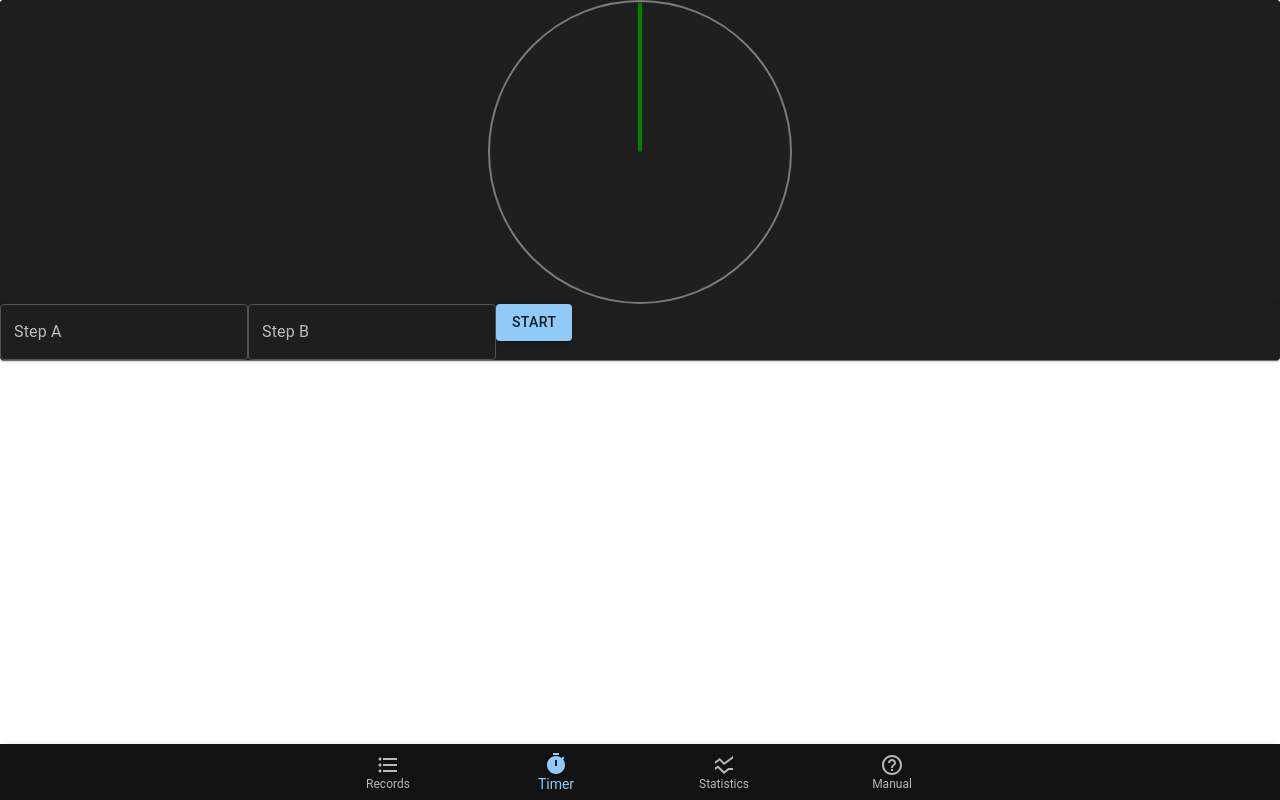
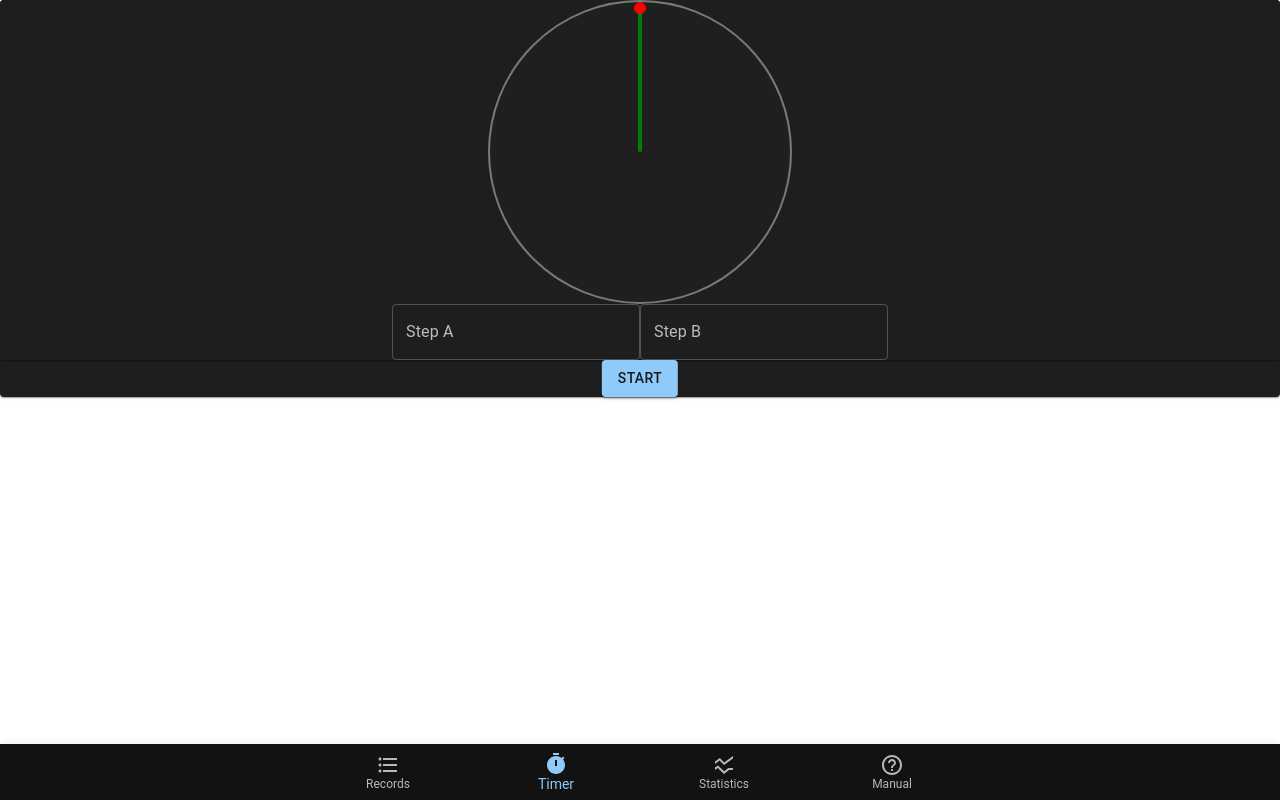
Before and after one commit to yanshudan/training-record-visualiser, a React (Create React App) app: page / in a window 1280 px wide. Built offline with nearby package versions, Linux system fonts and the light colour scheme.

Commit message:
add marker

```diff
--- a/src/App.css
+++ b/src/App.css
@@ -59,3 +59,17 @@
   /* z-index: 10; */
   transform: translateX(-50%) rotate(calc(var(--rotation) * 1deg));
 }
+.clock .marker {
+  --rotation:0;
+  background-color: red;
+
+  position: relative;
+  top:  -50%;
+  left: 50%;
+  width: 12px;
+  height: 12px;
+  transform-origin: 10px 150px;
+  border-radius: 6px;
+  /* z-index: 10; */
+  transform: translateX(-50%) rotate(calc(var(--rotation) * 1deg));
+}
--- a/src/pages/Timer.tsx
+++ b/src/pages/Timer.tsx
@@ -15,15 +15,15 @@ export function TimerPage(props: { rows: Record[] }) {
     <Paper sx={{ alignItems: "center", display: "flex", justifyContent: "center" }}>
       <Clock stepA={stepA} stepB={stepB} trigger={trigger} />
     </Paper >
-    <Paper>
+    <Paper sx={{ alignItems: "center", display: "flex", justifyContent: "center" }}>
       <TextField label="Step A" type="number" onChange={(event) => setA(parseInt(event.target.value))} />
       <TextField label="Step B" type="number" onChange={(event) => setB(parseInt(event.target.value))} />
-      <Button variant="contained" onClick={() => {
-        setStepA(A);
-        setStepB(B);
-        setTrigger(!trigger)
-      }}>start</Button>
     </Paper>
+    <Button sx={{ transform: "translateX(-50%)", left: "50%", transformOrigin: "center" }} variant="contained" onClick={() => {
+      setStepA(A);
+      setStepB(B);
+      setTrigger(!trigger)
+    }}>start</Button>
   </Paper>
 }
 
@@ -41,6 +41,9 @@ export function Clock(props: { stepA: number, stepB: number, trigger: boolean })
   const setClock = (start: number, mid: number, end: number) => {
     if (end <= start) return;
     const element = document.querySelector('[data-hand]') as HTMLElement;
+    const markerElemet = document.querySelector('[data-marker]') as HTMLElement;
+    const midRatio = (mid - start) / (end - start);
+    markerElemet.style.setProperty('--rotation', (midRatio * 360).toString());
     return setInterval(() => {
       const now = Date.now();
       const ratio = (now - start) / (end - start);
@@ -50,5 +53,6 @@ export function Clock(props: { stepA: number, stepB: number, trigger: boolean })
   };
   return <div className="clock">
     <div className="hand" data-hand></div>
+    <div className="marker" data-marker></div>
   </div>
 }
```
